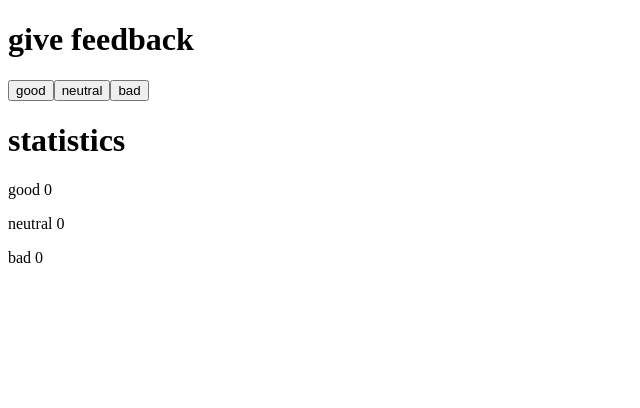
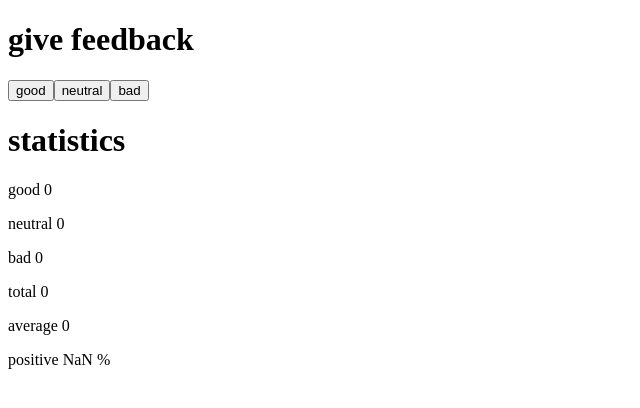
Before and after one commit to jonathanmani/FullStackOpen, a React (Create React App) app in the folder part01_intro_to_react/: page / in a window 1280 px wide. Shown: the top 408 px of the page, without its empty margins (0-640 px from the left). Built offline with nearby package versions, Linux system fonts and the light colour scheme.

Commit message:
added additional state and modified that state to display average and percentage of positive reviews -- unicafe part 02

```diff
--- a/part01_intro_to_react/src/App.js
+++ b/part01_intro_to_react/src/App.js
@@ -11,9 +11,19 @@ const App = () => {
   const [good, setGood] = useState(0)
   const [neutral, setNeutral] = useState(0)
   const [bad, setBad] = useState(0)
-  const goodClicks = () => setGood(good + 1)
-  const neutralClicks = () => setNeutral(neutral + 1)
-  const badClicks = () => setBad(bad + 1)
+  const [all, setAll] = useState(0)
+  const goodClicks = () => {
+    setGood(good + 1)
+    setAll(all + 1)
+  }
+  const neutralClicks = () => {
+    setNeutral(neutral + 1)
+    setAll(all + 1)
+  }
+  const badClicks = () => {
+    setBad(bad + 1)
+    setAll(all + 1)
+  }
 
   return (
     <div>
@@ -26,6 +36,9 @@ const App = () => {
       <p>good {good}</p>
       <p>neutral {neutral}</p>
       <p>bad {bad}</p>
+      <p>total {all}</p>
+      <p>average {all / 3}</p>
+      <p>positive {good / all} % </p>
     </div>
   )
 }
```
